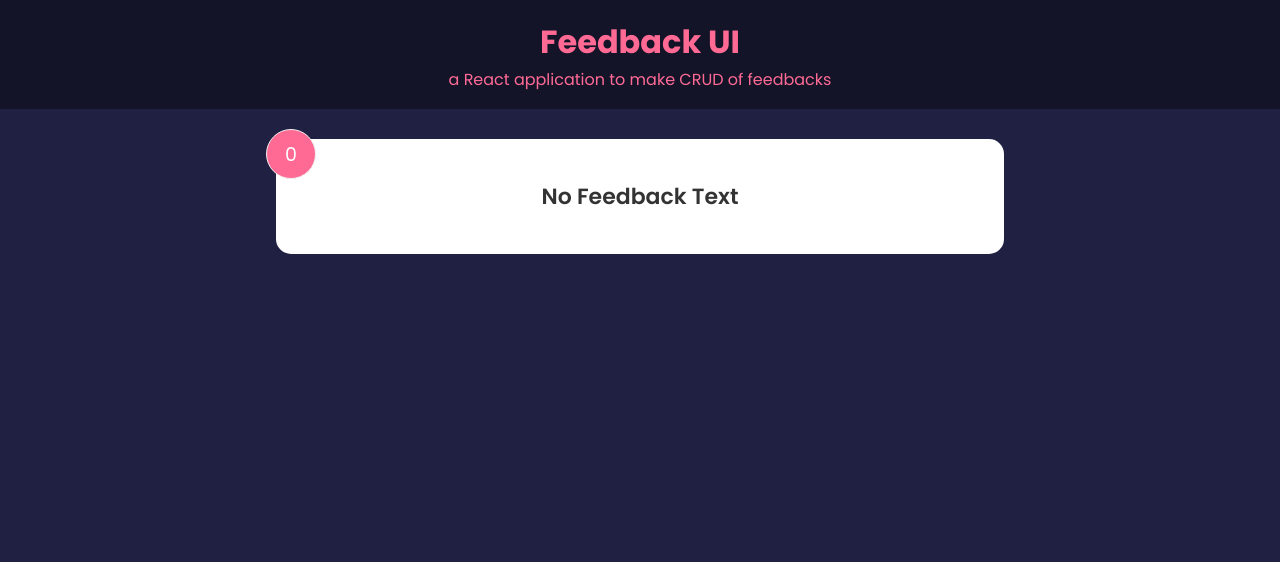
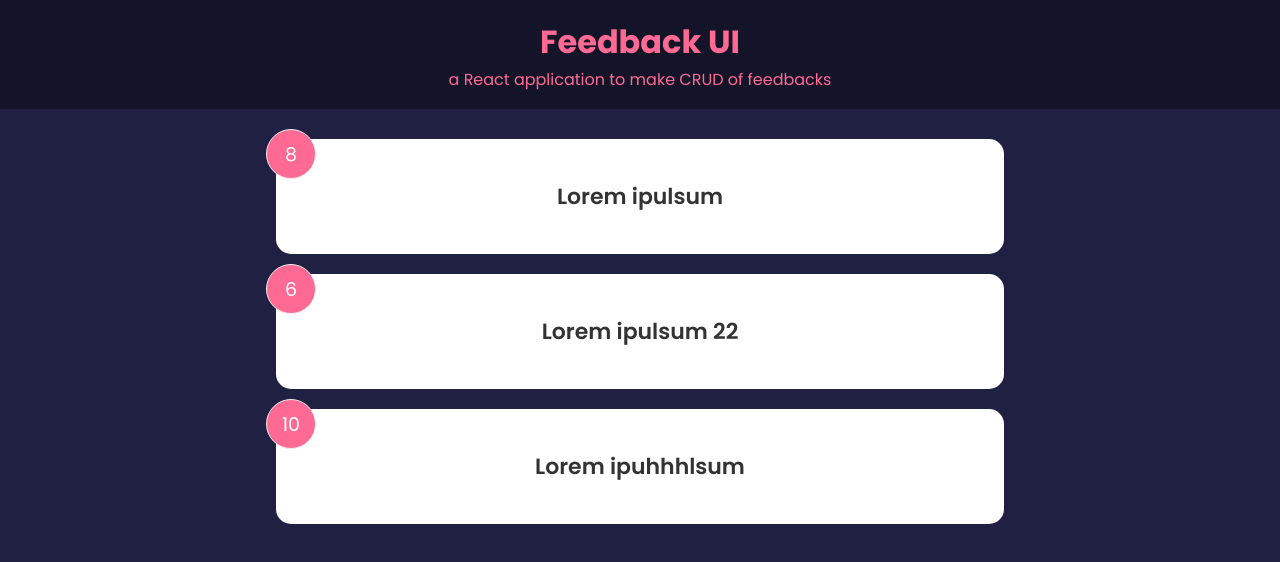
Before and after one commit to mohamedilyeshel/FeedbackApp, a React (Create React App) app: page / in a window 1280 px wide. Shown: the top 562 px of the page. Built offline with nearby package versions, Linux system fonts and the light colour scheme.

Commit message:
Created the feedbackList component and passed the feedback states through props as global state

```diff
--- a/src/App.js
+++ b/src/App.js
@@ -1,7 +1,16 @@
-import FeedbackItem from "./components/FeedbackItem";
+import { useState } from "react";
+import FeedbackItemList from "./components/FeedbackItemList";
 import Header from "./components/Header";
 
 function App() {
+  const data = [
+    { itemId: 55589, itemRating: 8, itemText: "Lorem ipulsum" },
+    { itemId: 5599959, itemRating: 6, itemText: "Lorem ipulsum 22" },
+    { itemId: 5115589, itemRating: 10, itemText: "Lorem ipuhhhlsum" },
+  ];
+
+  const [feedBackItems, setFeedbackItems] = useState(data);
+
   return (
     <>
       <Header
@@ -9,7 +18,7 @@ function App() {
         desc="a React application to make CRUD of feedbacks"
       />
       <div className="container">
-        <FeedbackItem />
+        <FeedbackItemList feedbacks={feedBackItems} />
       </div>
     </>
   );
--- /dev/null
+++ b/src/components/FeedbackItemList.jsx
@@ -0,0 +1,23 @@
+import FeedbackItem from "./FeedbackItem";
+
+function FeedbackItemList({ feedbacks }) {
+  if (!feedbacks || feedbacks.length === 0) {
+    return <h1>No feedbacks</h1>;
+  }
+
+  return (
+    <div className="feedback-list">
+      {feedbacks.map((item) => {
+        return (
+          <FeedbackItem
+            key={item.itemId}
+            feedbackText={item.itemText}
+            feedbackRating={item.itemRating}
+          />
+        );
+      })}
+    </div>
+  );
+}
+
+export default FeedbackItemList;
--- a/src/components/Header.jsx
+++ b/src/components/Header.jsx
@@ -1,4 +1,4 @@
-function Header({ appTitle, desc, bgColor, titleColor, descColor }) {
+function Header({ appTitle, desc }) {
   const headerStyle = {
     backgroundColor: "rgba(0,0,0,0.4)",
     color: "#ff6a95",
```
